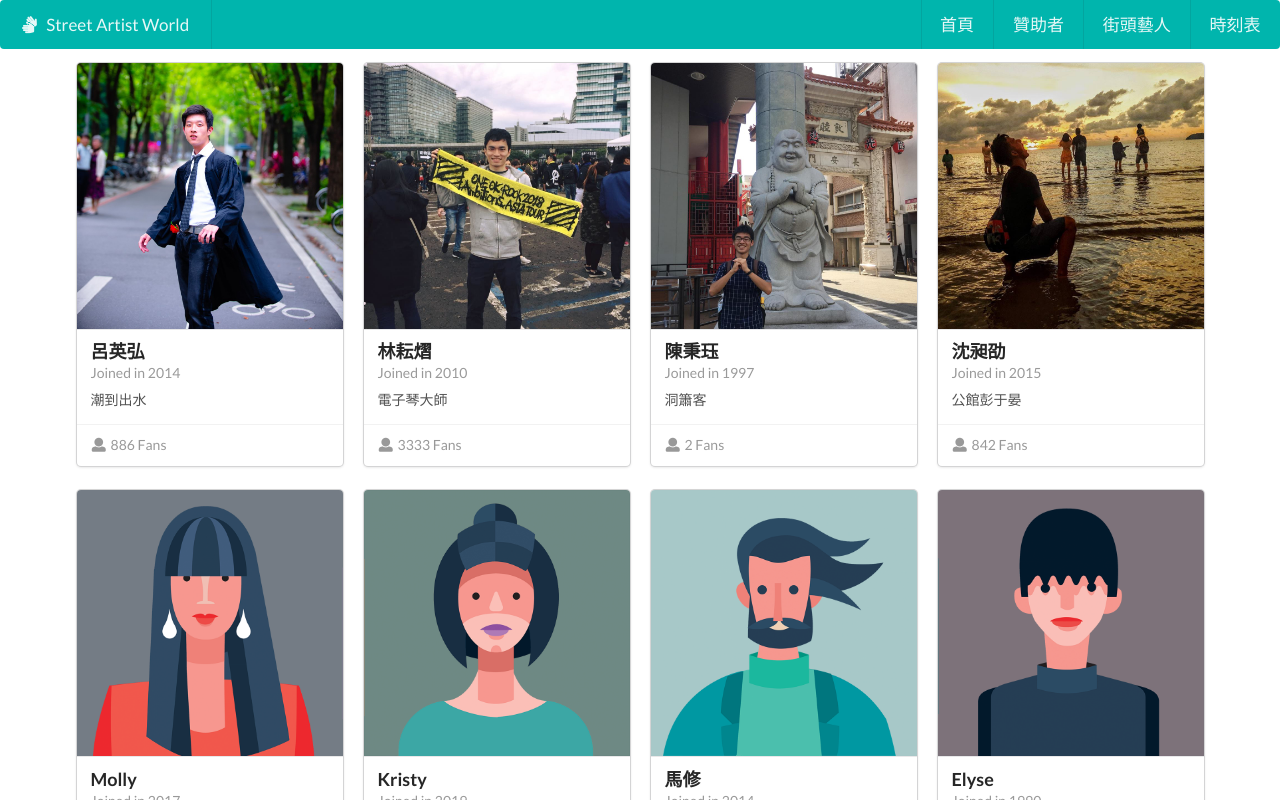
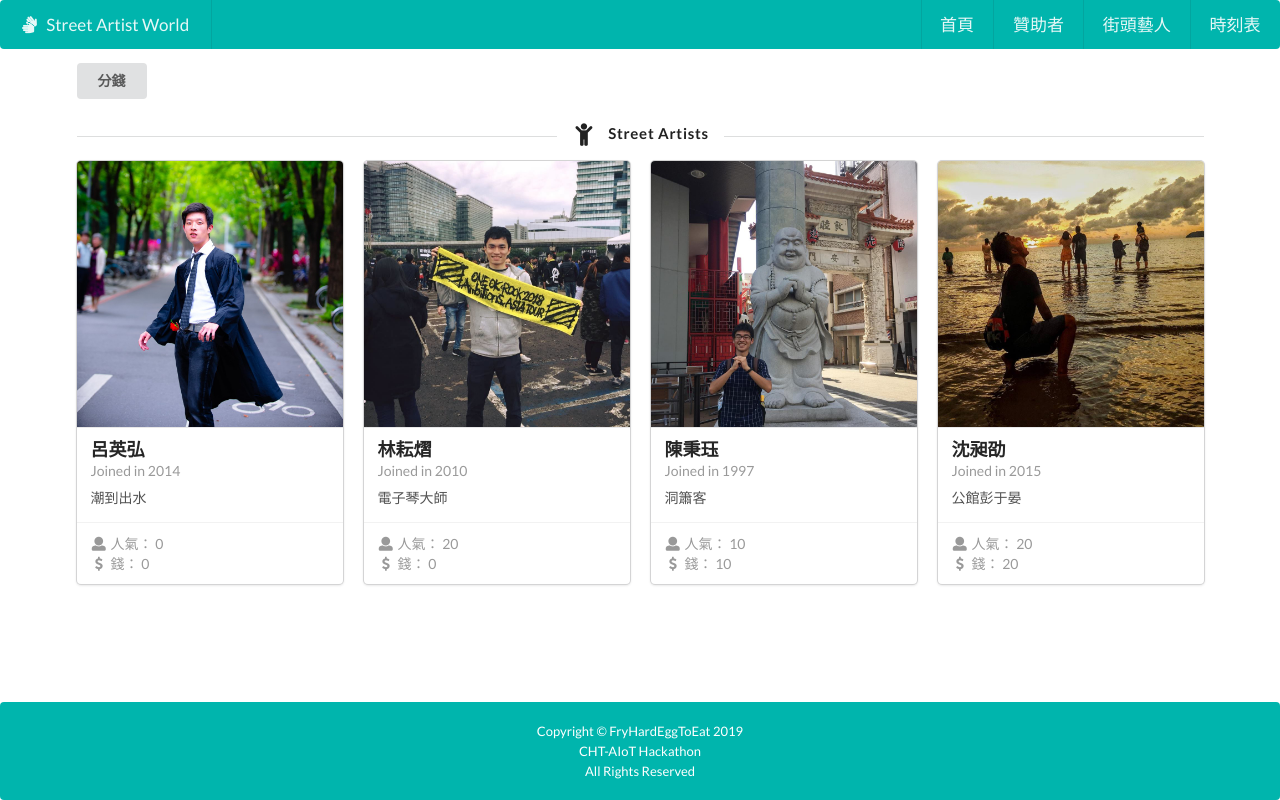
Before and after one commit to FryHardEggToEat/FrontEnd, a React (Create React App) app in the folder egg/: page /sugarbaby in a window 1280 px wide. Shown: the top 800 px of the page. Built offline with nearby package versions, Linux system fonts and the light colour scheme; no server answers.

Commit message:
add baby

```diff
--- a/egg/src/components/pages/SugarBaby.js
+++ b/egg/src/components/pages/SugarBaby.js
@@ -1,13 +1,63 @@
 import React, {Component} from 'react'
-
+import Divider from './Divider'
 import BabyCard from './sugarbaby/Babycard'
 
 class SugarBaby extends Component {
+    url  = 'http://192.168.43.45:5000';
+    state = {
+        '英弘': { ppl_cnt: 0 , money: 0 },
+        'Ian': { ppl_cnt: 20, money: 0 },
+        '秉玨': { ppl_cnt: 10, money: 10 },
+        '劭爺': { ppl_cnt: 20, money: 20 },
+    }
+    distributeMoney = () => {
+        const path  = this.url + '/distribute_money';
+        fetch(path)
+        .then(res=>res.json())
+        .then(data => {
+            console.log(data);
+            this.setState(data);
+        });
+    }
+    updateData = () => {
+        const path  = this.url + '/baby/all';
+        fetch(path)
+        .then(res => res.json())
+        .then(data => {
+            console.log(data);
+            this.setState(data);
+        })
+
+    }
+    componentDidMount() {
+        this.updateData();
+    }
     render() {
+        const babies = [
+            { id: '英弘', name: '呂英弘', description: '潮到出水', img: './images/louis.jpg', since: '2014'},
+            { id: 'Ian', name: '林耘熠', description: '電子琴大師', img: './images/ian.jpg', since: '2010'},
+            { id: '秉玨', name: '陳秉珏', description: '洞簫客', img: './images/jade.jpg', since: '1997'},
+            { id: '劭爺', name: '沈昶劭', description: '公館彭于晏', img: './images/shao.jpg', since: '2015'},
+        ]
         return (
             <div class="ui  container">
+                <div class="ui">
+                    <button class="ui button" onClick={this.distributeMoney}>分錢</button>
+                </div>
+
+                <Divider icon="child icon" description="Street Artists" />
                 <div class="ui four stackable cards">
-                    <BabyCard
+                    {babies.map((item, index) => (
+                        <BabyCard
+                            key={index}
+                            name={item.name}
+                            description={item.description}
+                            img={item.img}
+                            fans={this.state[item.id].ppl_cnt}
+                            money={this.state[item.id].money}
+                            since={item.since}/>
+                    ))}
+                    {/* <BabyCard
                         name="呂英弘"
                         description="潮到出水"
                         img="./images/louis.jpg"
@@ -62,7 +112,7 @@ class SugarBaby extends Component {
                         img="./images/elyse.png"
                         fans="25"
                         since="1990"
-                    />
+                    /> */}
 
                 </div>
             </div>
--- a/egg/src/components/pages/sugarbaby/Babycard.js
+++ b/egg/src/components/pages/sugarbaby/Babycard.js
@@ -18,7 +18,12 @@ const BabyCard = props => {
             <div class="extra content">
                 <a>
                 <i class="user icon"></i>
-                    {props.fans} Fans
+                    人氣： {props.fans}
+                </a>
+                <br/>
+                <a>
+                <i class="dollar sign  icon"></i>
+                    錢： {props.money}
                 </a>
             </div>
         </div>
```
